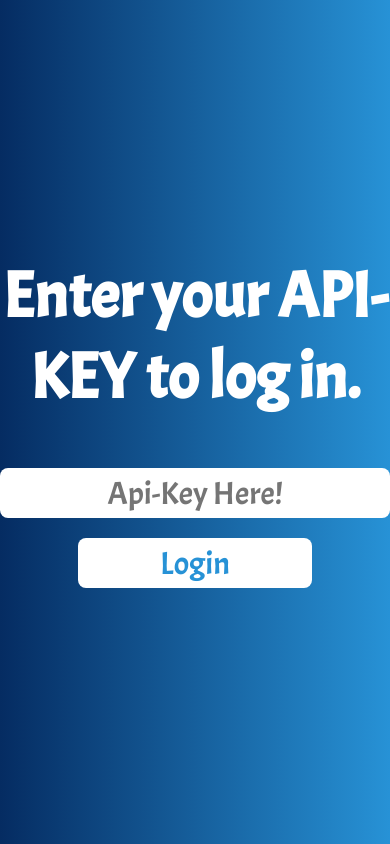
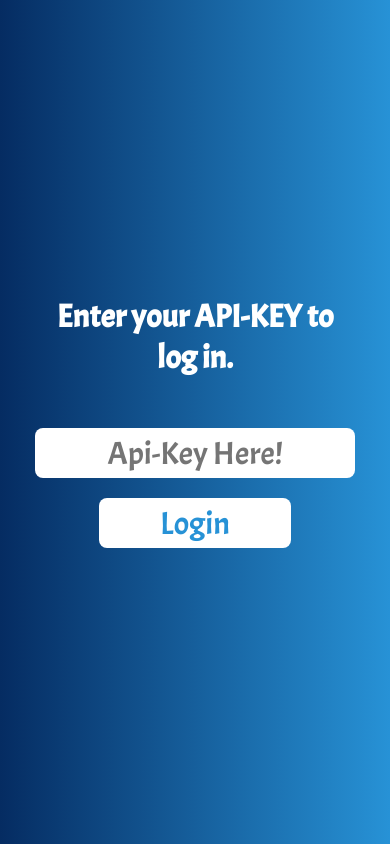
Before and after one commit to GabrielZolk/MeuTime, a React (Vite) app: page / in a window 390 px wide. Built offline with nearby package versions, Linux system fonts and the light colour scheme.

Commit message:
adicionado responsividade pagina login

```diff
--- a/src/pages/styles/Login.css
+++ b/src/pages/styles/Login.css
@@ -59,3 +59,43 @@
 .visible {
     display: block;
 }
+
+@media (max-width: 610px) {
+    .container-box-login h1 {
+        font-size: 2.7rem;
+    }
+
+    .container-box-login {
+        max-width: 420px;
+    }
+}
+
+@media (max-width: 530px) {
+    .container-box-login h1 {
+        font-size: 2rem;
+    }
+
+    .container-box-login {
+        max-width: 320px;
+    }
+}
+
+@media (max-width: 370px) {
+    .container-box-login h1 {
+        font-size: 1.6rem;
+    }
+
+    .container-box-login {
+        max-width: 250px;
+    }
+}
+
+@media (max-width: 295px) {
+    .container-box-login h1 {
+        font-size: 1.6rem;
+    }
+
+    .container-box-login {
+        max-width: 180px;
+    }
+}
```
